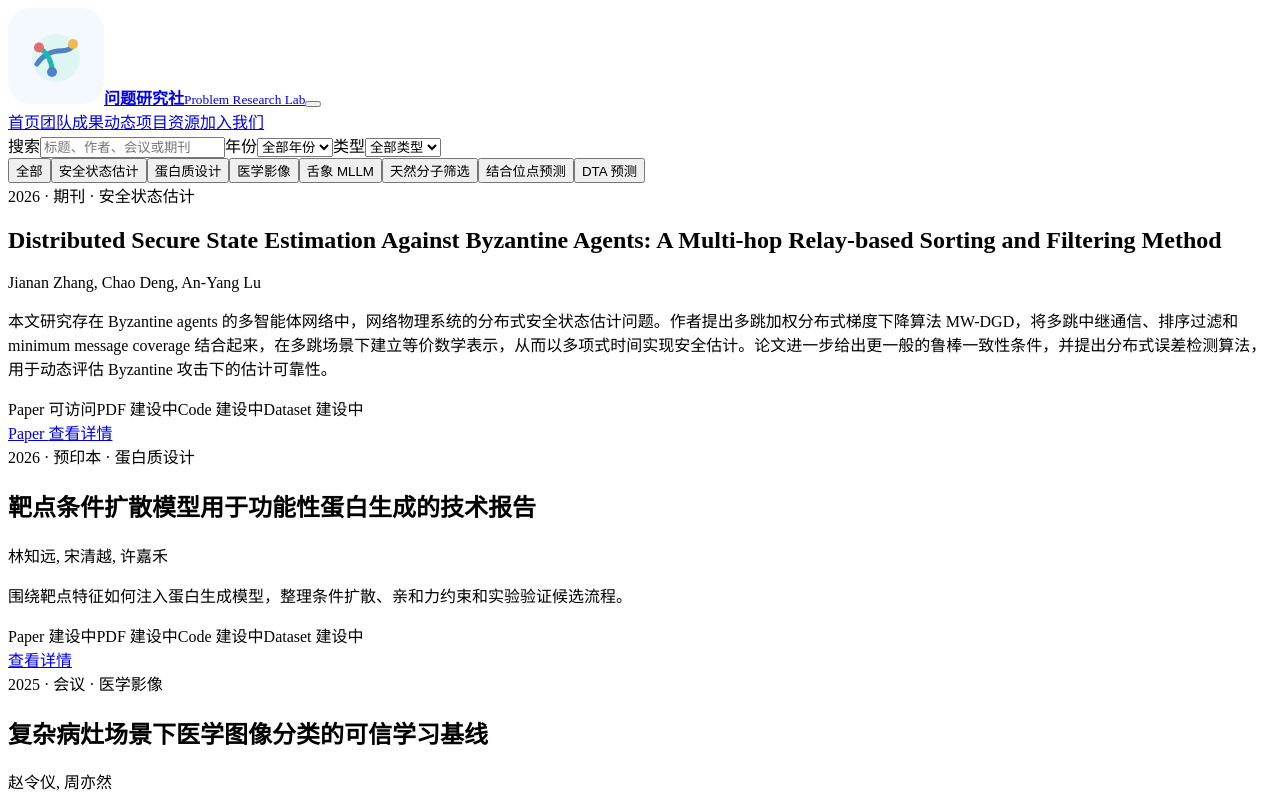
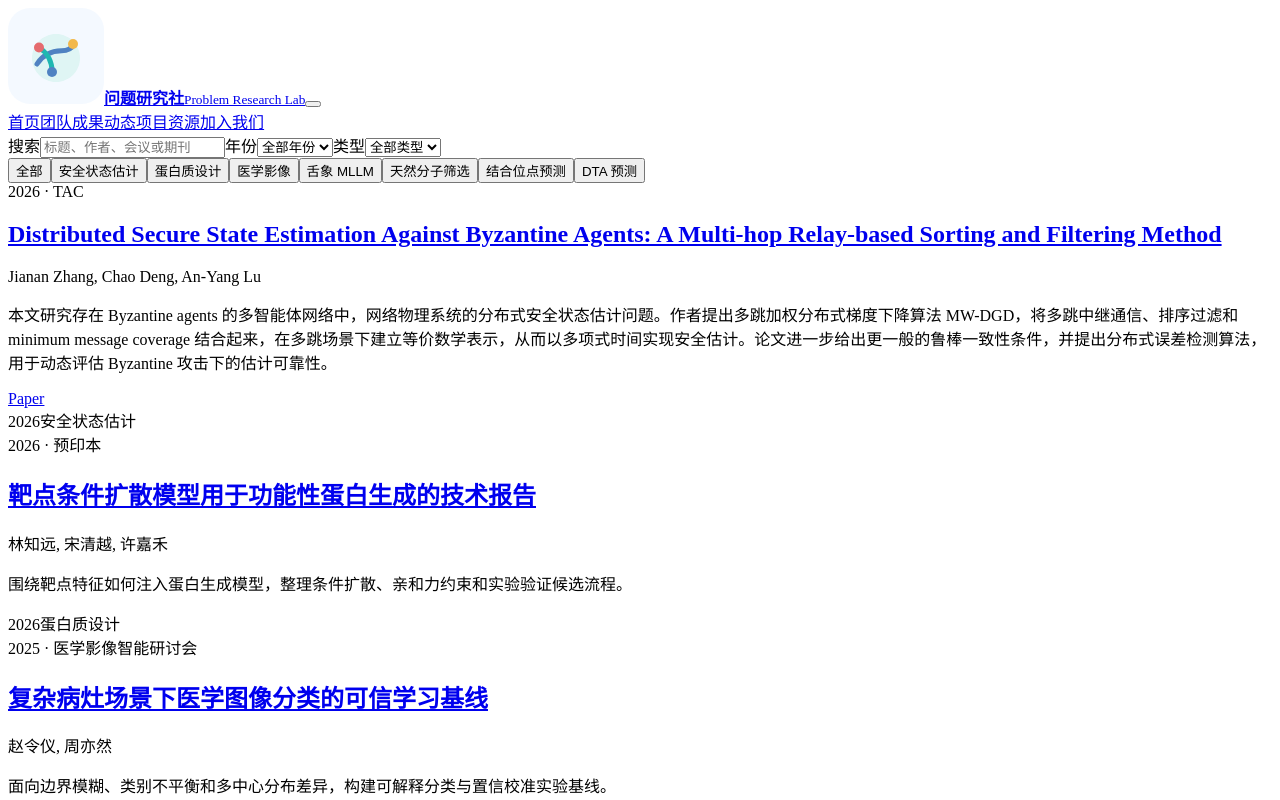
Before and after one commit to zhihao887/lab-web, a Vue app: page /publications in a window 1280 px wide. Shown: the top 800 px of the page. Built offline with nearby package versions, Linux system fonts and the light colour scheme; the HTML template or start-up script is replaced by a standard one.

Commit message:
成果界面改动还待优化

```diff
--- a/src/styles/main.css
+++ b/src/styles/main.css
@@ -1493,10 +1493,55 @@ button {
 }
 
 .publication-actions {
-  display: flex;
-  flex-wrap: wrap;
-  justify-content: end;
+  display: grid;
+  justify-items: end;
   gap: 10px;
+  min-width: 124px;
+}
+
+.publication-year,
+.publication-topic {
+  display: inline-flex;
+  align-items: center;
+  min-height: 30px;
+  border-radius: var(--radius);
+  font-weight: 760;
+  line-height: 1.2;
+  padding: 6px 10px;
+}
+
+.publication-year {
+  background: rgba(79, 130, 194, 0.12);
+  color: var(--blue-deep);
+  font-size: 0.94rem;
+}
+
+.publication-topic {
+  max-width: 180px;
+  border: 1px solid rgba(177, 204, 225, 0.78);
+  background: rgba(255, 255, 255, 0.76);
+  color: #34465c;
+  font-size: 0.86rem;
+  text-align: right;
+  white-space: normal;
+}
+
+.publication-title-link {
+  display: block;
+  color: inherit;
+}
+
+.publication-title-link h2 {
+  transition: color 180ms ease;
+}
+
+.publication-title-link:hover h2 {
+  color: var(--blue-deep);
+}
+
+.publication-paper-link {
+  min-height: 32px;
+  padding: 8px 12px;
 }
 
 .publication-list.compact-list .publication-item {
--- a/src/views/PublicationsView.vue
+++ b/src/views/PublicationsView.vue
@@ -37,28 +37,26 @@
         class="publication-item"
       >
         <div>
-          <span class="pub-meta">{{ pub.year }} · {{ typeLabel(pub.type) }} · {{ pub.tag }}</span>
-          <h2>{{ pub.title }}</h2>
+          <span class="pub-meta">{{ pub.year }} · {{ venueShortName(pub) }}</span>
+          <RouterLink class="publication-title-link" :to="`/publications/${pub.id}`">
+            <h2>{{ pub.title }}</h2>
+          </RouterLink>
           <p class="authors">{{ pub.authors }}</p>
           <p>{{ pub.abstract }}</p>
-          <div class="tag-row publication-links">
-            <span>{{ pub.paper ? 'Paper 可访问' : 'Paper 建设中' }}</span>
-            <span>{{ pub.pdf ? 'PDF 可访问' : 'PDF 建设中' }}</span>
-            <span>{{ pub.code ? 'Code 可访问' : 'Code 建设中' }}</span>
-            <span>{{ pub.dataset ? 'Dataset 可访问' : 'Dataset 建设中' }}</span>
+          <div v-if="pub.paper" class="tag-row publication-links">
+            <a
+              class="button secondary small publication-paper-link"
+              :href="pub.paper"
+              target="_blank"
+              rel="noopener noreferrer"
+            >
+              Paper
+            </a>
           </div>
         </div>
         <div class="publication-actions">
-          <a
-            v-if="pub.paper"
-            class="button secondary small"
-            :href="pub.paper"
-            target="_blank"
-            rel="noopener noreferrer"
-          >
-            Paper
-          </a>
-          <RouterLink class="button secondary small" :to="`/publications/${pub.id}`">查看详情</RouterLink>
+          <span class="publication-year">{{ pub.year }}</span>
+          <span class="publication-topic">{{ pub.tag }}</span>
         </div>
       </article>
     </div>
@@ -104,4 +102,29 @@ const typeLabel = (value) => {
   }
   return labels[value] || value
 }
+
+const venueShortName = (publication) => {
+  const aliases = {
+    'IEEE Transactions on Automatic Control': 'TAC',
+    'Journal of Computational Biomedicine': 'JCB',
+    'AI Drug Discovery Workshop': 'AI Drug Discovery',
+  }
+
+  if (aliases[publication.venue]) return aliases[publication.venue]
+  if (publication.type === 'preprint') return typeLabel(publication.type)
+  if (!publication.venue) return typeLabel(publication.type)
+
+  const asciiWords = publication.venue.match(/[A-Za-z]+/g)
+  if (asciiWords?.length > 1) {
+    const skipWords = new Set(['of', 'and', 'the', 'for', 'in', 'on'])
+    const initials = asciiWords
+      .filter((word) => !skipWords.has(word.toLowerCase()))
+      .map((word) => word[0].toUpperCase())
+      .join('')
+
+    return initials || publication.venue
+  }
+
+  return publication.venue
+}
 </script>
```
